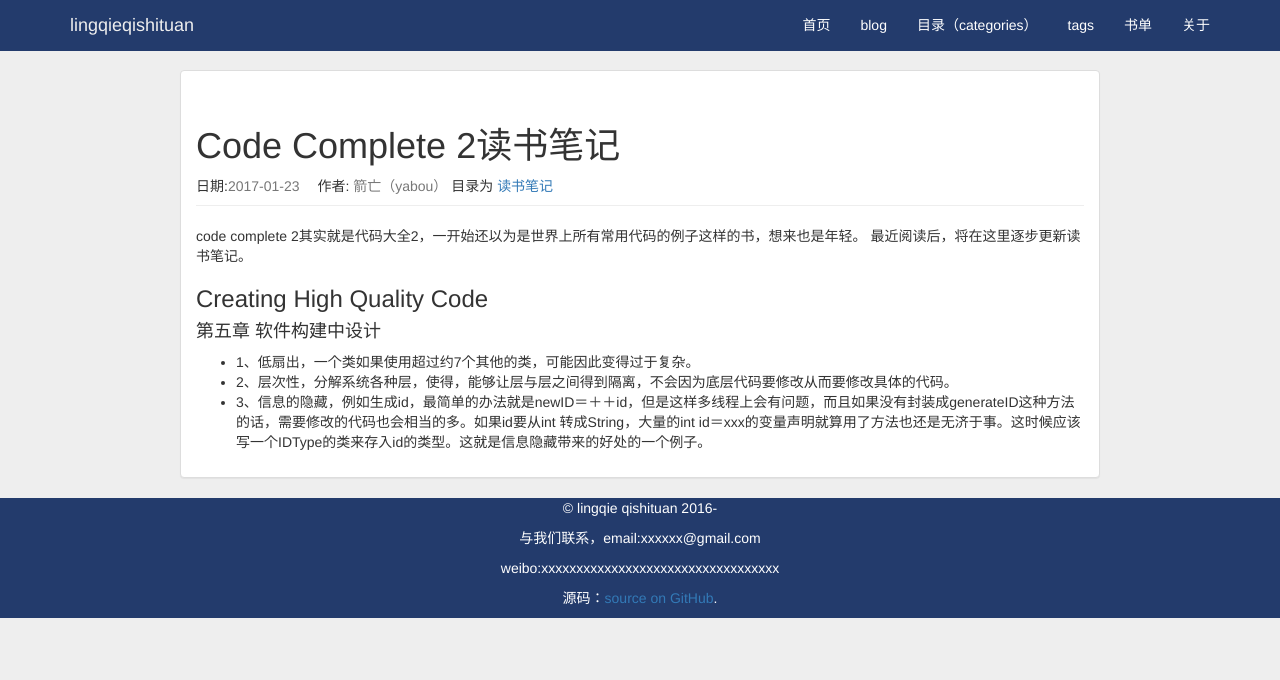
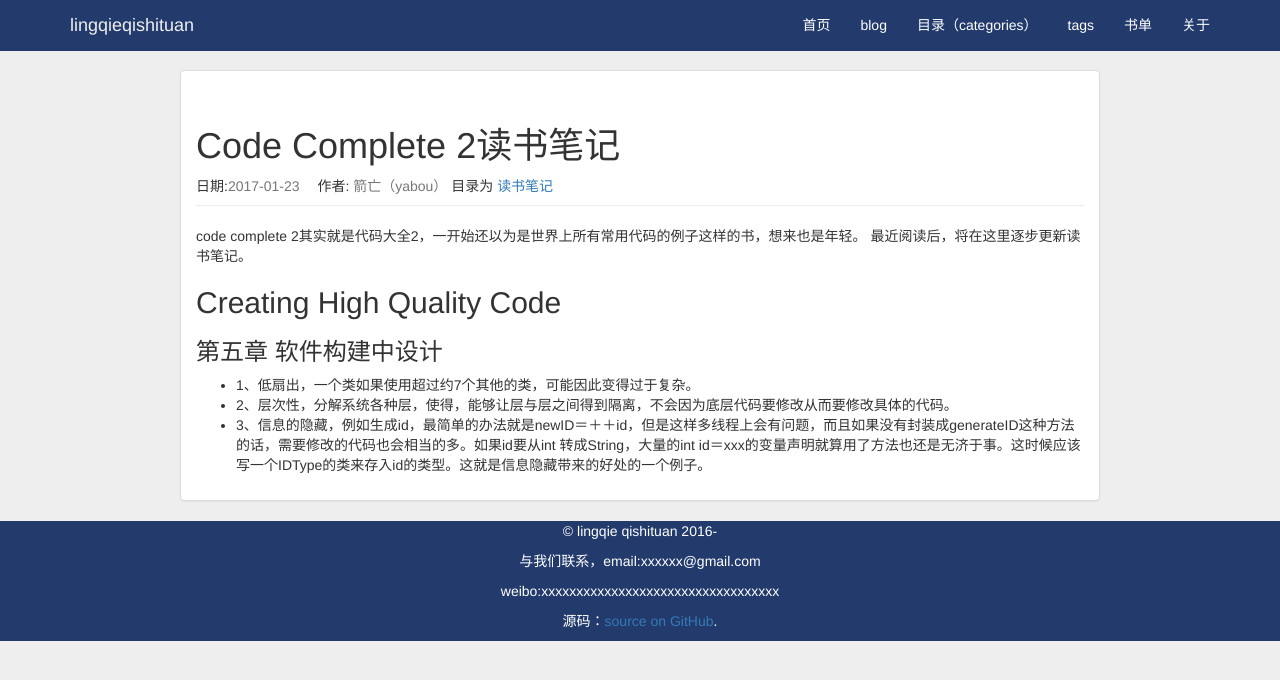
Before and after one commit to lingqie/lingqie.github.io, a Jekyll site: the page built from _posts/2017-01-20-post003.md, in a window 1280 px wide. Shown: the top 680 px of the page. Built offline with Jekyll 4.4.1, drawn with Linux system fonts in a browser that asks for light colours.

```diff
--- a/_posts/2017-01-20-post003.md
+++ b/_posts/2017-01-20-post003.md
@@ -10,9 +10,9 @@ tags:
 code complete 2其实就是代码大全2，一开始还以为是世界上所有常用代码的例子这样的书，想来也是年轻。
 最近阅读后，将在这里逐步更新读书笔记。
 
-### Creating High Quality Code
+## Creating High Quality Code
 
-#### 第五章 软件构建中设计
+### 第五章 软件构建中设计
 
 * 1、低扇出，一个类如果使用超过约7个其他的类，可能因此变得过于复杂。
 * 2、层次性，分解系统各种层，使得，能够让层与层之间得到隔离，不会因为底层代码要修改从而要修改具体的代码。
```
